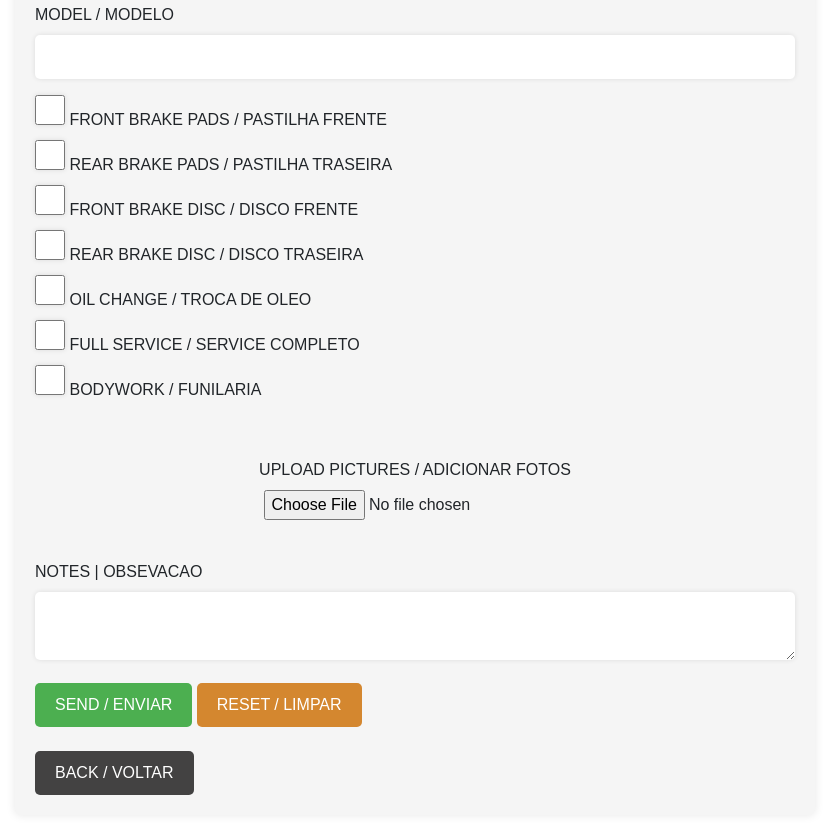
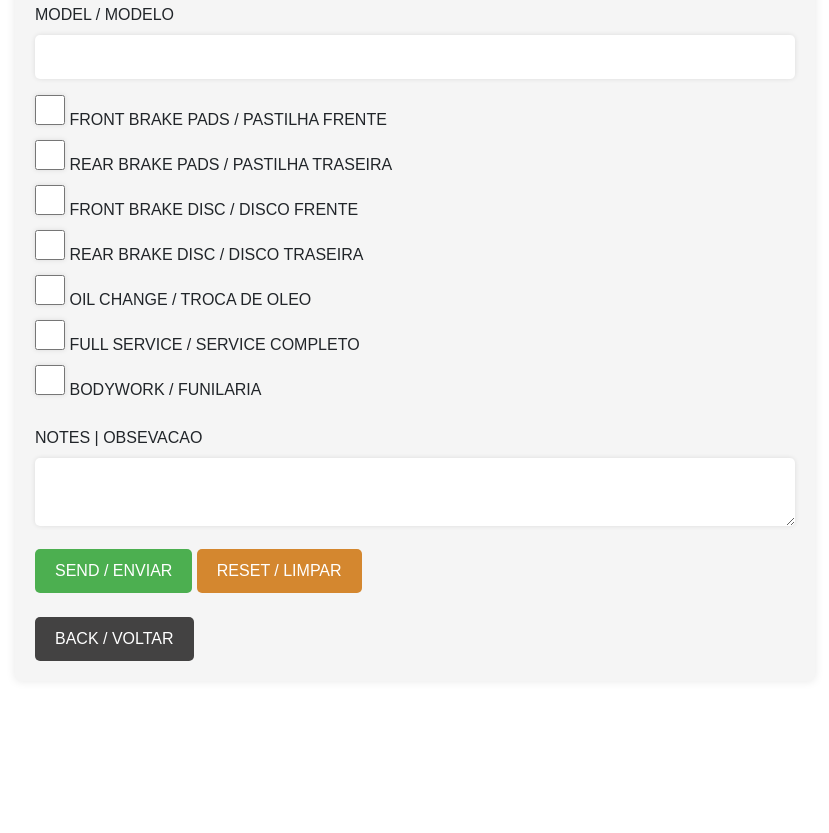
Before and after one commit to diegodagostim/sba-service-app, a plain HTML site: page job_card.html in a window 1280 px wide. Shown: the part 458-1291 px from the top of the page, without its empty margins (225-1054 px from the left). After the commit the page ends 1169 px from the top, so only its background shows below. Drawn offline with nearby package versions, Linux system fonts and the light colour scheme.

Commit message:
updaterr

```diff
--- a/job_card.html
+++ b/job_card.html
@@ -113,20 +113,7 @@
             value="bodywork"
           />
           <label for="fullService"> BODYWORK / FUNILARIA</label>
-          <br /><br /><br />
-          <center>
-            <label for="fullService"> UPLOAD PICTURES / ADICIONAR FOTOS</label>
-            <br />
-            <input
-              type="file"
-              id="file"
-              name="file"
-              value="file"
-              accept="image/*"
-              capture
-            />
-            <br /><br />
-          </center>
+          <br />
         </div>
 
         <div class="form-group">
```
